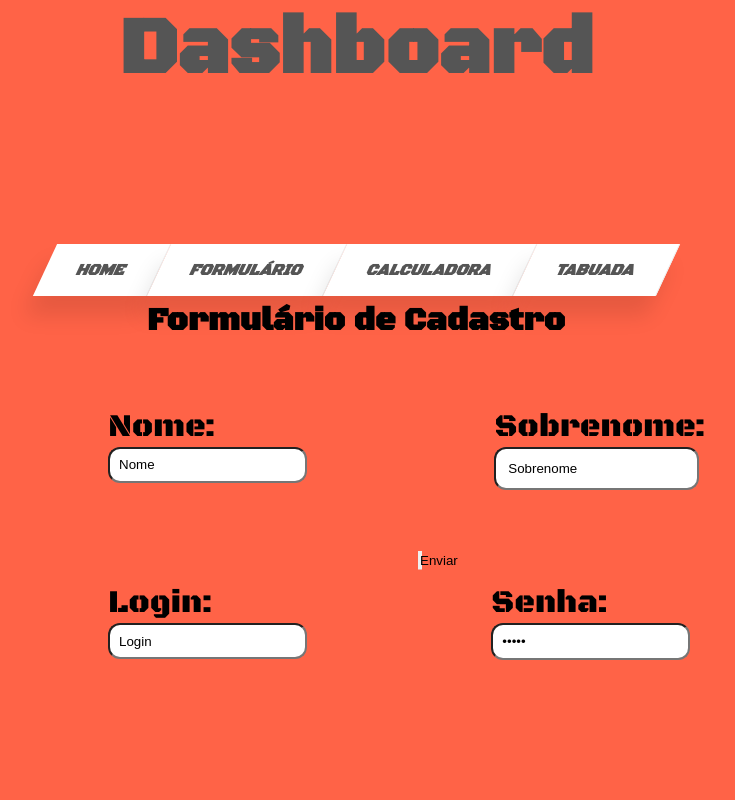
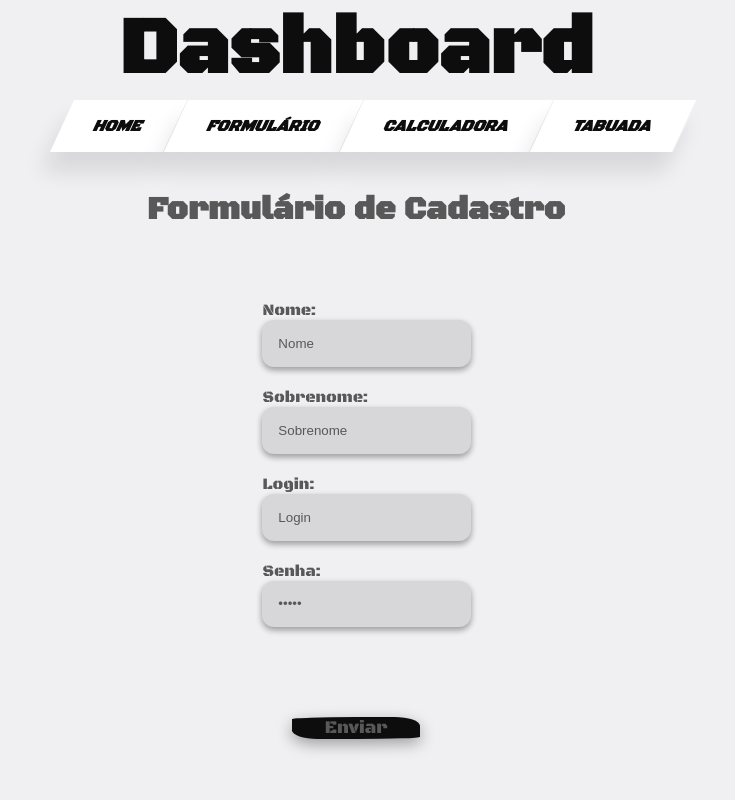
Before and after one commit to Thomthomtt/php, a PHP site: page /formulario.php in a window 1280 px wide; the page is wider, and only the part inside the window is pictured. Shown: that part, without its empty margins (284-1019 px from the left). Run offline with PHP 8.4, Linux system fonts and the light colour scheme.

Commit message:
updating

```diff
--- a/aula/calculadora.php
+++ b/aula/calculadora.php
@@ -4,7 +4,7 @@
     <meta charset="UTF-8">
     <meta http-equiv="X-UA-Compatible" content="IE=edge">
     <meta name="viewport" content="width=device-width, initial-scale=1.0">
-    <link rel="stylesheet" type="text/css" href="">
+    <link rel="stylesheet" type="text/css" href="css/style.css">
     <title>Calculadora</title>
 </head>
 <body>
@@ -22,8 +22,9 @@
             <label for="num2">Número 2:</label>
             <input type="text" name="num2" id="num2">
             </div>
-            <button type="submit" id="botao">Calcular</button>
+
         </fieldset>
+        <button type="submit" id="botao">Calcular</button>
         </form>
         </body>
         </html>
--- a/aula/css/dashboard.css
+++ b/aula/css/dashboard.css
@@ -1,20 +1,29 @@
 
+*{
+  margin: 0;
+  padding: 0;
+}
 #intro{
     text-align: center;
-    color: #555;
+    color: #0D0D0D;
     font-size: 500%;
     padding: 0;
     margin: 0;
 }
 body{
 font-family: 'Black Ops One', cursive;
-  background: tomato;
+  background: #F0F0F2;
 }
 
 .menu{
-  text-align:center;
-  margin-top:9em;
-}
+
+  display: flex;
+  position: relative;
+  top: 60%;
+  left: 27%;
+  transform: translate(-50% -50%);
+  }
+
 
 .menu ul{
   display:inline-block;
@@ -30,7 +39,7 @@ font-family: 'Black Ops One', cursive;
   border-right:1px solid #eee;
   box-shadow:0 20px 20px rgba(0,0,0,0.1);
   text-transform:uppercase;
-  color:#555;
+  color: #0D0D0D;
   font-weight:bolder;
   transition:all 0.3s linear;
 }
--- a/aula/css/style.css
+++ b/aula/css/style.css
@@ -1,40 +1,55 @@
 *{
     margin: 0;
     padding: 0;
+    color: #585859;
 }
 #titulo{
     text-align: center;
+    margin-top: 3%;
 }
 .campo{
-    display: relative;
+    display: block;
     position: absolute;
-    top: 45%;
-    left: 27%;
+    top: 35%;
+    left: 42%;
     transform: translate(-50% -50%);
     border: none;
     padding: 0;
     margin: 0;
+
 }
 #botao{
-        display: relative;
+        display: block;
         position: absolute;
-        top: 70%;
-        left: 55%;
+        top: 91%;
+        left: 50%;
         transform: translate(-50%, -50%);
-        width: 0;
-}
+        width: 10%;
+        background-color: #0D0D0D;
+        font-family: 'Black Ops One', cursive;
+        font-size: large;
+        border: 0;
+        box-shadow: rgba(0, 0, 0, 0.35) 0px 5px 15px;
+        border-radius: 50% 20% / 10% 40%;
+    }
+    #botao:hover{
+        background-color: #585859;
+        color: #F0F0F2;
+        font-size: larger;
+    }
 .caixa{
-    float: left;
     margin: 5%;
 }
-.caixa2{
-    float: left;
-    margin: 5%;
-}
+
 label{
-    font-size: 200% ;
+    display: block;
+    font-size: 100%;
+    margin-top: 20px;
 }
 input {
-    padding: 3%;
+    background-color: #D7D7D9;
+    padding: 10%;
     border-radius: 0.9em;
+    box-shadow: rgba(0, 0, 0, 0.16) 0px 3px 6px, rgba(0, 0, 0, 0.23) 0px 3px 6px;
+    border: none;
 }
--- a/aula/formulario.php
+++ b/aula/formulario.php
@@ -23,11 +23,11 @@
             <label for="sobrenome">Sobrenome:</label>
             <input type="text" name="sobrenome" id="sobrenome" value="Sobrenome">
         </div>
-             <div class="caixa2">
+             <div class="caixa">
             <label for="login" class="caixa_texto">Login:</label>
             <input type="text" name="login" id="login" value="Login">
          </div>
-         <div class="caixa2">
+         <div class="caixa">
             <label for="senha">Senha:</label>
             <input type="password" name="senha" id="senha" value="Senha">
             </div>
--- a/aula/tabuada.php
+++ b/aula/tabuada.php
@@ -3,7 +3,9 @@
 <head>
     <meta charset="UTF-8">
     <meta name="viewport" content="width=device-width, initial-scale=1.0">
+    <link rel="stylesheet" type="text/css" href="css/style.css">
     <title>Tabuada</title>
+
 </head>
 <body>
 <?php
@@ -13,8 +15,8 @@
     <div class="caixa">
     <label for="numero"> </label>
     <input type="text" name="numero" id="numero">
-    <button type="submit" id="botao">Tabuada</button>
     </div>
+     <button type="submit" id="botao">Tabuada</button>
 </form>
 
 
```
